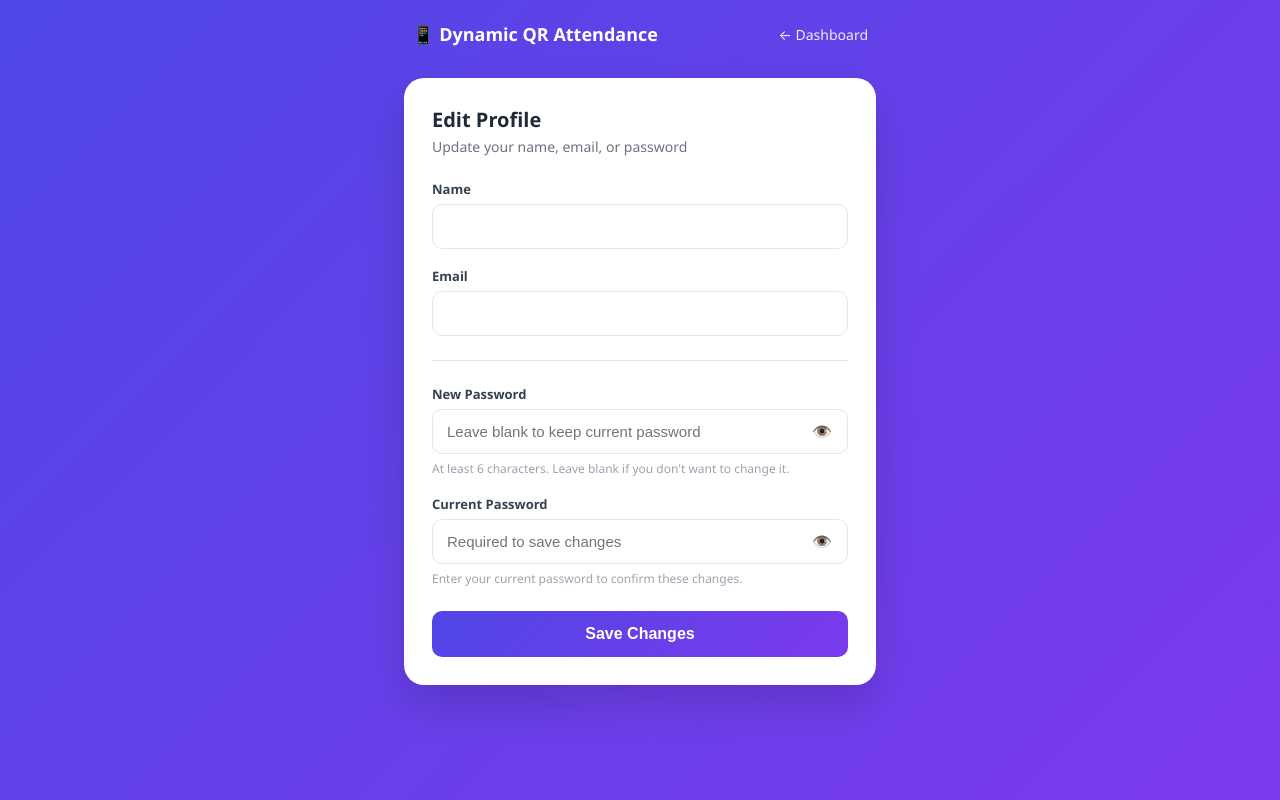
After one commit to NemanMu/Dinamic_QR, a Flask app: template templates/edit_profile.html in a window 1280 px wide. The commit adds this page. Run offline with Flask 3, Linux system fonts and the light colour scheme; the template is opened without the code that fills it, so the values that code supplies are empty; some libraries are stand-ins or nearby versions.

Commit message:
Profile editing added

```diff
--- a/app.py
+++ b/app.py
@@ -294,7 +294,67 @@ def dashboard():
         user=user,
         has_active=active_info is not None,
         sessions=past_sessions,
+        profile_saved=request.args.get("profile_saved") == "1",
     )
+
+@app.route("/profile/edit", methods=["GET", "POST"])
+@login_required
+def edit_profile():
+    user = current_user()
+
+    if request.method == "POST":
+        name = request.form.get("name", "").strip()
+        email = request.form.get("email", "").strip().lower()
+        current_password = request.form.get("current_password", "")
+        new_password = request.form.get("new_password", "")
+
+        if not name or not email or not current_password:
+            return render_template(
+                "edit_profile.html", user=user,
+                error="Please fill in your name, email, and current password.",
+            )
+
+        if new_password and len(new_password) < 6:
+            return render_template(
+                "edit_profile.html", user=user,
+                error="New password must be at least 6 characters.",
+            )
+
+        conn = get_db()
+        row = conn.execute(
+            "SELECT password_hash FROM users WHERE id = %s", (user["id"],)
+        ).fetchone()
+
+        if row is None or not check_password_hash(row[0], current_password):
+            conn.close()
+            return render_template(
+                "edit_profile.html", user=user,
+                error="Current password is incorrect.",
+            )
+
+        try:
+            if new_password:
+                conn.execute(
+                    "UPDATE users SET name = %s, email = %s, password_hash = %s WHERE id = %s",
+                    (name, email, generate_password_hash(new_password), user["id"]),
+                )
+            else:
+                conn.execute(
+                    "UPDATE users SET name = %s, email = %s WHERE id = %s",
+                    (name, email, user["id"]),
+                )
+            conn.commit()
+        except psycopg.IntegrityError:
+            conn.close()
+            return render_template(
+                "edit_profile.html", user=user,
+                error="This email is already in use by another account.",
+            )
+        conn.close()
+
+        return redirect(url_for("dashboard", profile_saved=1))
+
+    return render_template("edit_profile.html", user=user, error=None)
 
 @app.route("/new-session", methods=["POST"])
 @login_required
--- /dev/null
+++ b/templates/edit_profile.html
@@ -0,0 +1,210 @@
+<!DOCTYPE html>
+<html lang="en">
+<head>
+    <meta charset="UTF-8">
+    <meta name="viewport" content="width=device-width, initial-scale=1">
+    <title>Edit Profile</title>
+    <style>
+        * { box-sizing: border-box; margin: 0; padding: 0; }
+
+        body {
+            font-family: 'Segoe UI', system-ui, -apple-system, sans-serif;
+            background: linear-gradient(135deg, #4f46e5 0%, #7c3aed 100%);
+            min-height: 100vh;
+        }
+
+        nav {
+            display: flex;
+            align-items: center;
+            justify-content: space-between;
+            padding: 22px 32px;
+            max-width: 520px;
+            margin: 0 auto;
+        }
+
+        .logo { color: #fff; font-weight: 700; font-size: 18px; }
+
+        .nav-buttons a {
+            color: #fff;
+            font-size: 14px;
+            text-decoration: none;
+            opacity: 0.9;
+        }
+
+        main {
+            max-width: 520px;
+            margin: 0 auto;
+            padding: 10px 24px 60px;
+        }
+
+        .card {
+            background: #fff;
+            border-radius: 20px;
+            padding: 28px;
+            box-shadow: 0 20px 40px rgba(0,0,0,0.15);
+        }
+
+        .card h1 {
+            font-size: 20px;
+            color: #1f2937;
+            margin-bottom: 4px;
+        }
+
+        .card p.subtitle {
+            font-size: 14px;
+            color: #6b7280;
+            margin-bottom: 24px;
+        }
+
+        .error-box {
+            background: #fef2f2;
+            border: 1px solid #fecaca;
+            color: #b91c1c;
+            padding: 12px;
+            border-radius: 10px;
+            text-align: center;
+            font-size: 13px;
+            margin-bottom: 20px;
+        }
+
+        .field {
+            margin-bottom: 18px;
+        }
+
+        label {
+            display: block;
+            font-size: 13px;
+            font-weight: 600;
+            color: #374151;
+            margin-bottom: 6px;
+        }
+
+        .field-hint {
+            font-size: 12px;
+            color: #9ca3af;
+            margin-top: 6px;
+        }
+
+        .divider {
+            border: none;
+            border-top: 1px solid #e5e7eb;
+            margin: 24px 0;
+        }
+
+        input[type="text"], input[type="email"], input[type="password"] {
+            width: 100%;
+            padding: 13px 44px 13px 14px;
+            font-size: 15px;
+            border: 1.5px solid #e5e7eb;
+            border-radius: 10px;
+            outline: none;
+        }
+
+        input:focus {
+            border-color: #6366f1;
+            box-shadow: 0 0 0 3px rgba(99, 102, 241, 0.15);
+        }
+
+        .password-field {
+            position: relative;
+        }
+
+        .eye-toggle {
+            position: absolute;
+            top: 50%;
+            right: 12px;
+            transform: translateY(-50%);
+            background: none;
+            border: none;
+            cursor: pointer;
+            font-size: 16px;
+            padding: 4px;
+            line-height: 1;
+            color: #6b7280;
+        }
+
+        .eye-toggle:hover {
+            color: #4f46e5;
+        }
+
+        button[type="submit"] {
+            width: 100%;
+            padding: 14px;
+            font-size: 16px;
+            font-weight: 600;
+            color: #fff;
+            background: linear-gradient(135deg, #4f46e5, #7c3aed);
+            border: none;
+            border-radius: 10px;
+            cursor: pointer;
+            margin-top: 6px;
+        }
+    </style>
+</head>
+<body>
+    <nav>
+        <div class="logo">📱 Dynamic QR Attendance</div>
+        <div class="nav-buttons">
+            <a href="/dashboard">← Dashboard</a>
+        </div>
+    </nav>
+
+    <main>
+        <div class="card">
+            <h1>Edit Profile</h1>
+            <p class="subtitle">Update your name, email, or password</p>
+
+            {% if error %}
+                <div class="error-box">{{ error }}</div>
+            {% endif %}
+
+            <form method="POST" action="/profile/edit">
+                <div class="field">
+                    <label for="name">Name</label>
+                    <input type="text" id="name" name="name" value="{{ user.name }}" required>
+                </div>
+
+                <div class="field">
+                    <label for="email">Email</label>
+                    <input type="email" id="email" name="email" value="{{ user.email }}" required>
+                </div>
+
+                <hr class="divider">
+
+                <div class="field">
+                    <label for="new_password">New Password</label>
+                    <div class="password-field">
+                        <input type="password" id="new_password" name="new_password" placeholder="Leave blank to keep current password">
+                        <button type="button" class="eye-toggle" data-target="new_password" onclick="togglePassword(this)">👁️</button>
+                    </div>
+                    <div class="field-hint">At least 6 characters. Leave blank if you don't want to change it.</div>
+                </div>
+
+                <div class="field">
+                    <label for="current_password">Current Password</label>
+                    <div class="password-field">
+                        <input type="password" id="current_password" name="current_password" placeholder="Required to save changes" required>
+                        <button type="button" class="eye-toggle" data-target="current_password" onclick="togglePassword(this)">👁️</button>
+                    </div>
+                    <div class="field-hint">Enter your current password to confirm these changes.</div>
+                </div>
+
+                <button type="submit">Save Changes</button>
+            </form>
+        </div>
+    </main>
+
+    <script>
+        function togglePassword(btn) {
+            var input = document.getElementById(btn.getAttribute('data-target'));
+            if (input.type === 'password') {
+                input.type = 'text';
+                btn.textContent = '🙈';
+            } else {
+                input.type = 'password';
+                btn.textContent = '👁️';
+            }
+        }
+    </script>
+</body>
+</html>
```
Also changed, not shown: templates/dashboard.html (+34 -2 lines).
